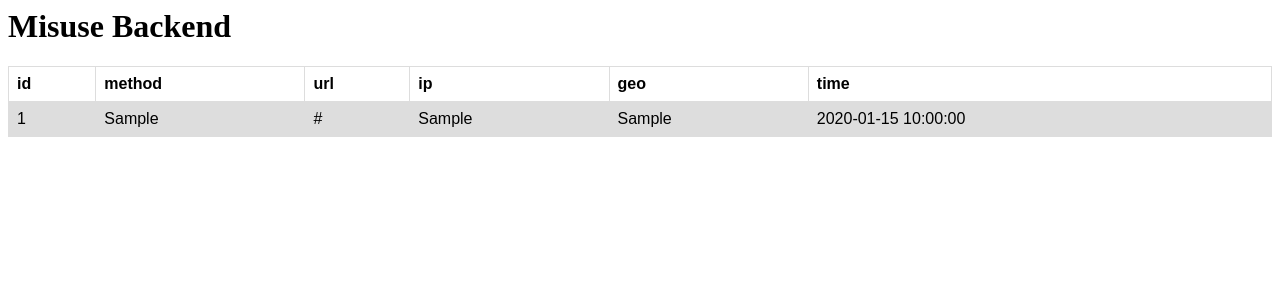
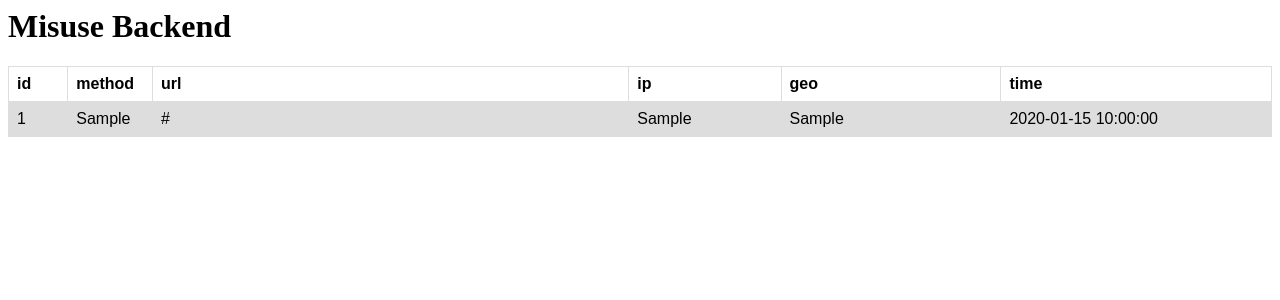
Before and after one commit to tc-imba/misuse-backend, a FastAPI app: page / in a window 1280 px wide. Shown: the top 300 px of the page. Run offline with FastAPI, Linux system fonts and the light colour scheme; tables that the repository leaves empty hold one stand-in row (values such as "Sample post").

Commit message:
ui: limit the width of url

```diff
--- a/templates/index.html
+++ b/templates/index.html
@@ -13,6 +13,8 @@
             border: 1px solid #dddddd;
             text-align: left;
             padding: 8px;
+            word-break: break-all;
+            word-wrap: break-word;
         }
 
         tr:nth-child(even) {
@@ -25,12 +27,12 @@
 <h1>Misuse Backend</h1>
 <table>
     <tr>
-        <th>id</th>
-        <th>method</th>
-        <th style="max-width:55%">url</th>
-        <th>ip</th>
-        <th>geo</th>
-        <th>time</th>
+        <th style="width:5ex">id</th>
+        <th style="width:8ex">method</th>
+        <th>url</th>
+        <th style="width:16ex">ip</th>
+        <th style="width:24ex">geo</th>
+        <th style="width:30ex">time</th>
     </tr>
     {% for row in data %}
     <tr>
```
